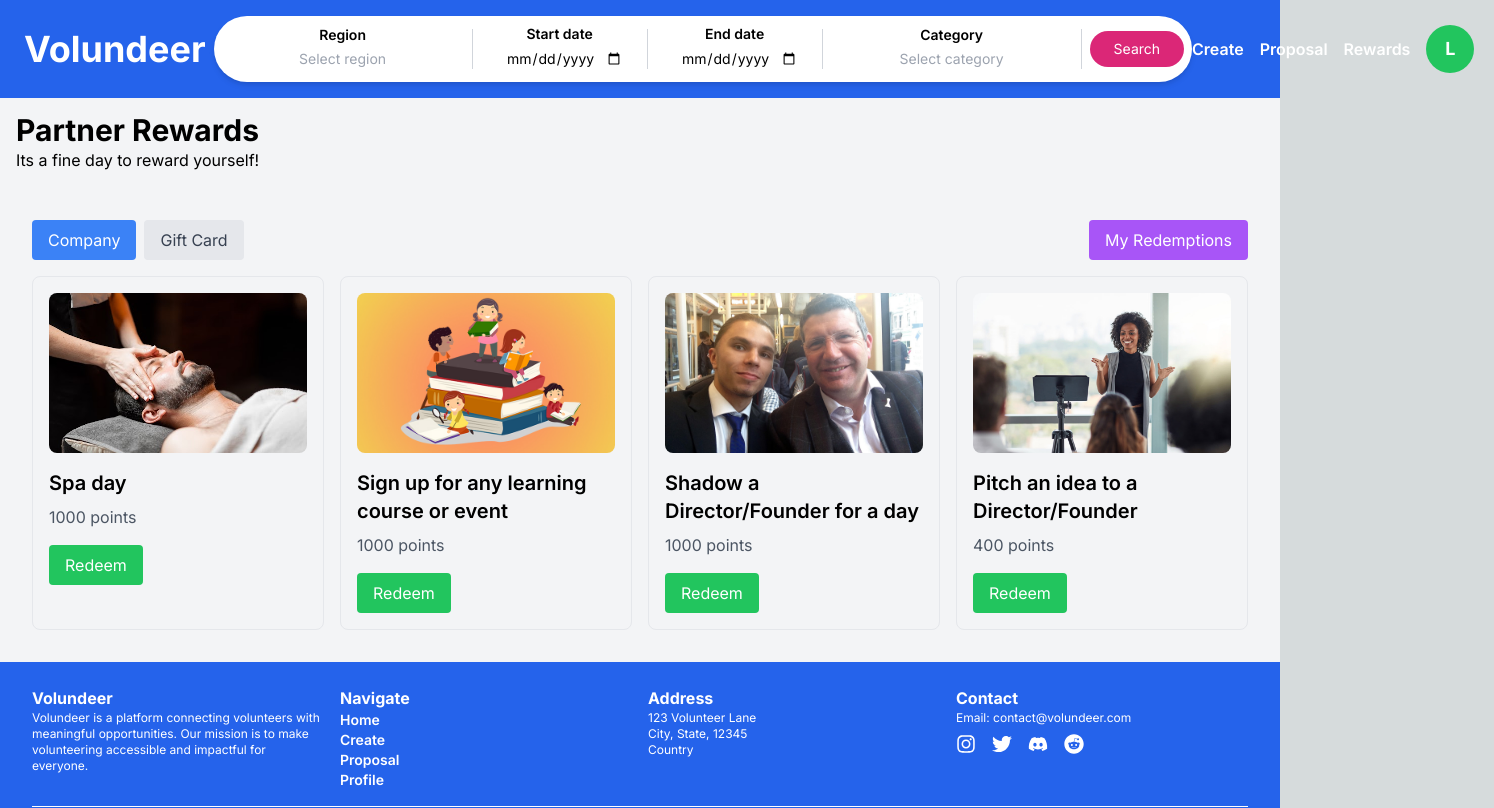
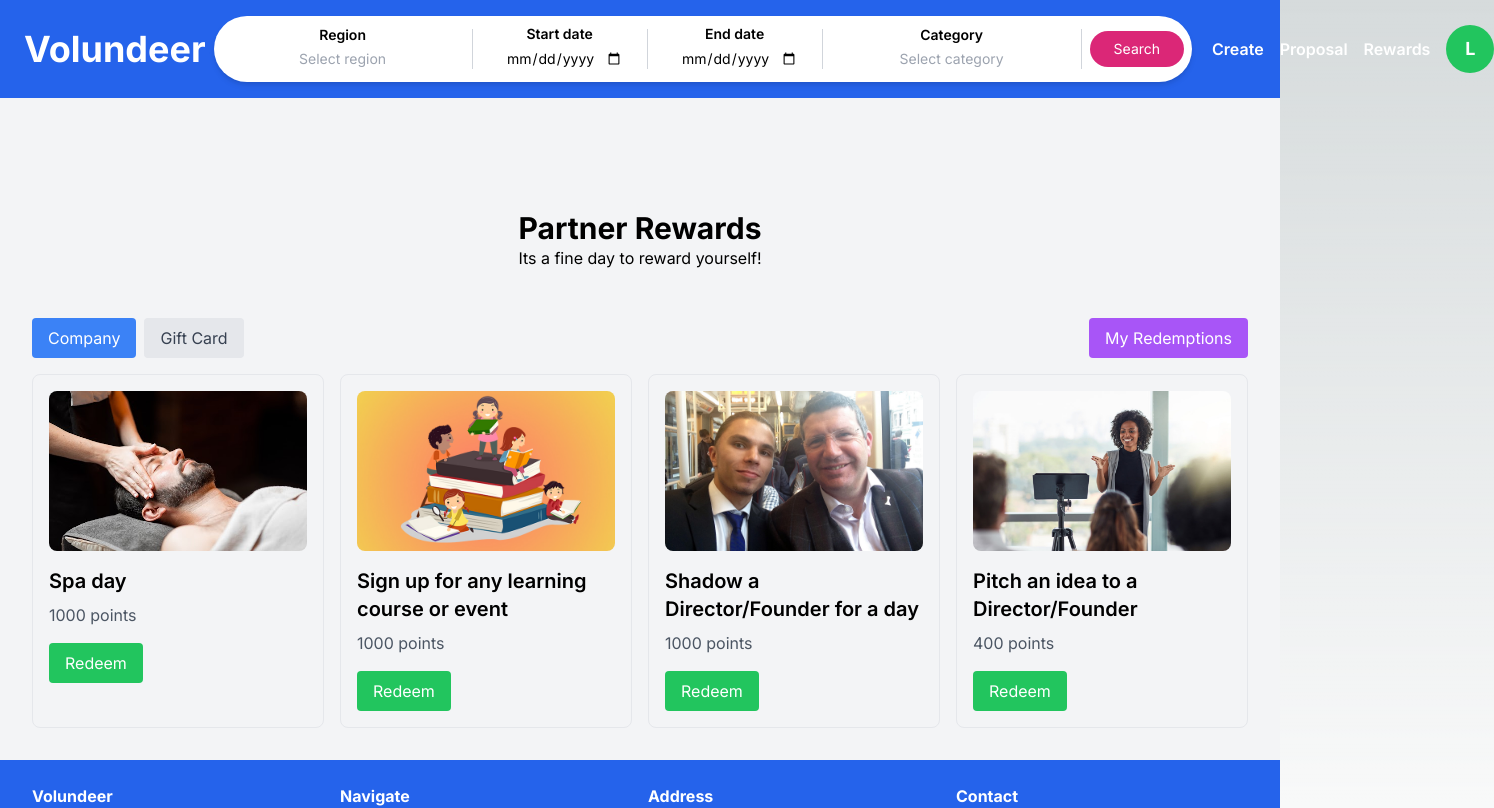
Before and after one commit to lucastey/volundeer, a Next.js app: page /rewards in a window 1280 px wide. Shown: the top 808 px of the page, 1494 px wide, since content can reach past the window. Built offline with nearby package versions, Linux system fonts and the light colour scheme.

Commit message:
padding changes

```diff
--- a/app/components/navbar.tsx
+++ b/app/components/navbar.tsx
@@ -21,12 +21,12 @@ const Navbar = () => {
   const categories = ["Environmental", "Elderly", "Children"];
 
   return (
-    <header className="bg-blue-600 text-white p-4 fixed top-0 left-0 right-0 z-50">
+    <header className="bg-blue-600 text-white p-4 top-0 left-0 z-50">
       <nav className="container mx-auto flex justify-between items-center">
         <div className="flex-1 flex justify-center">
           <Link href="/" className="text-4xl font-bold p-2">Volundeer</Link>
         </div>
-        <div className="flex-1 flex justify-center">
+        <div className="flex-1 flex justify-center mr-5">
           <div className="flex items-center bg-white text-black px-2 py-1 rounded-full shadow-md text-sm">
             <div className="relative flex flex-col items-center px-2 py-1">
               <span className="text-sm font-semibold text-center">Region</span>
--- a/app/rewards/page.tsx
+++ b/app/rewards/page.tsx
@@ -29,7 +29,7 @@ export default function RewardsPage() {
       <Head>
         <title>Company Rewards</title>
       </Head>
-      <div className="text-black py-8">
+      <div className="text-black py-8 text-center">
         <div className="container mx-auto">
           <h1 className="text-3xl font-bold">Partner Rewards</h1>
           <p>Its a fine day to reward yourself!</p>
```
